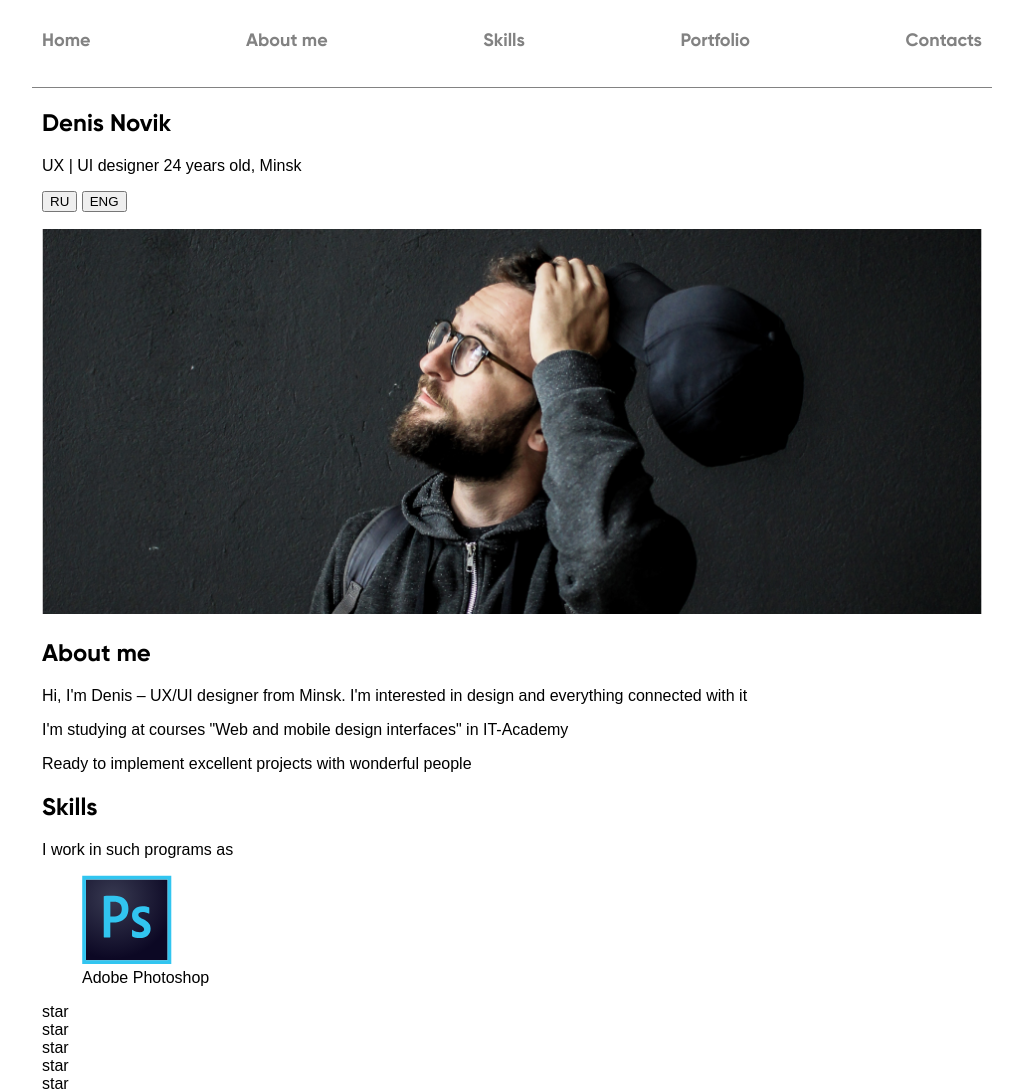
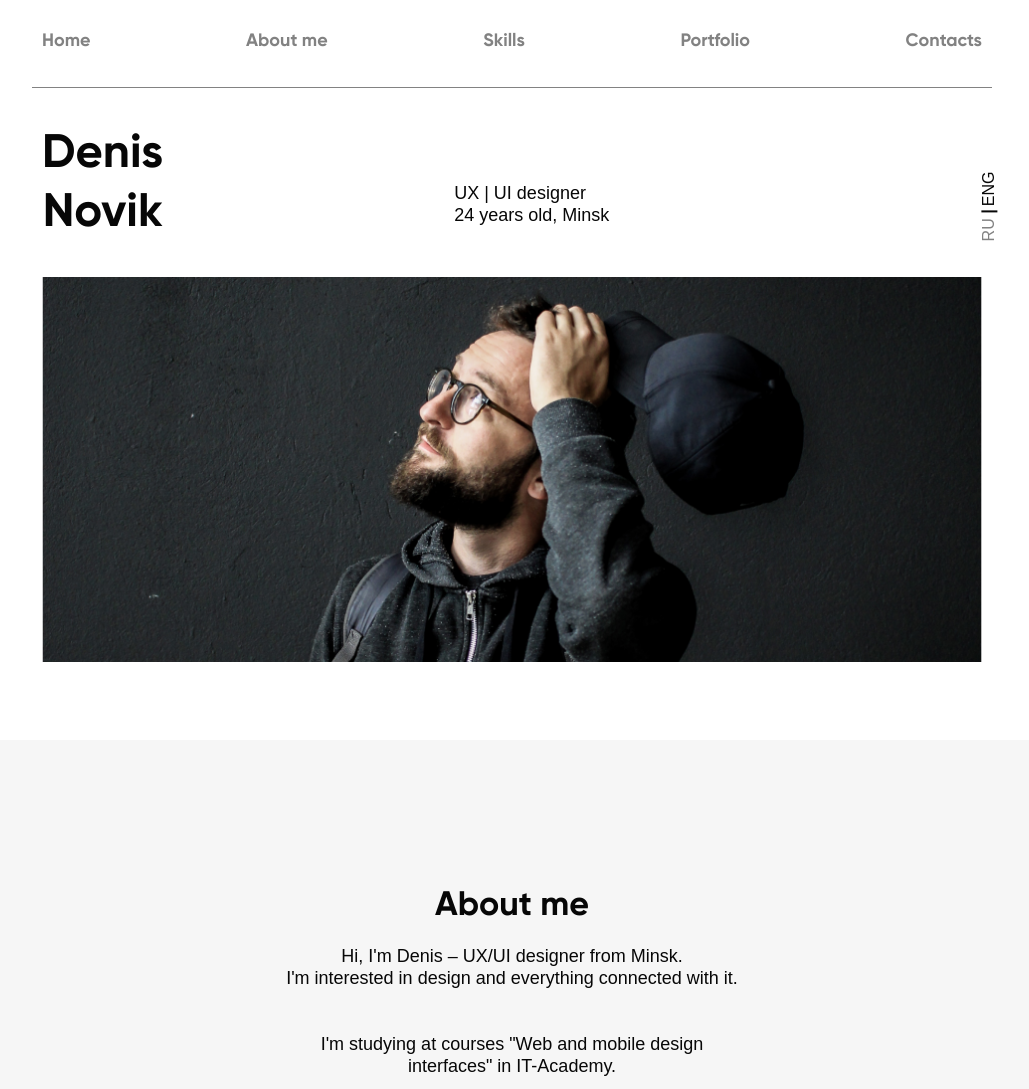
Before and after one commit to dushmanexzy/Portfolio_lp, a website: page src/index.html in a window 1280 px wide. Shown: the top 1089 px of the page, without its empty margins (128-1157 px from the left). Drawn offline with Linux system fonts and the light colour scheme; files that its build step writes are made by us from their sources; a web font is replaced by a local one.

Commit message:
maininfo and about sections + corrects

```diff
--- a/src/index.html
+++ b/src/index.html
@@ -37,36 +37,41 @@
 
     <main class="main">
       <section class="main-info">
-        <div class="container main-info__container">
+        <div class="container main-info__container flex">
           <h1 class="main-info__title section-title">Denis Novik</h1>
 
           <p class="main-info__desc">UX | UI designer
             <span class="main-info__desc--sub">24 years old, Minsk</span>
           </p>
 
-          <p class="main-info__lang">
-            <button class="main-infot__lang--ru">RU</button>
-            <button class="main-info__lang--eng">ENG</button>
-          </p>
+          <div class="main-info__lang flex">
+            <button class="main-info__lang--ru">RU</button>
+            <button class="main-info__lang--eng active">ENG</button>
+          </div>
 
           <img class="main-info__img" src="img/main_photo.png" alt="Denis Novik with a beard and glasses">
         </div>
       </section>
 
       <section class="about">
-        <div class="container about__container">
+        <div class="about__container">
           <h2 class="section-title">About me</h2>
 
-          <p class="about__desc">Hi, I'm Denis – UX/UI designer from Minsk. I'm interested in design and everything
-            connected with it</p>
-          <p class="about__desc">I'm studying at courses "Web and mobile design interfaces" in IT-Academy</p>
-          <p class="about__desc">Ready to implement excellent projects with wonderful people</p>
+          <p class="about__desc">Hi, I'm Denis – UX/UI designer from Minsk.
+            <br>I'm interested in design and everything connected with it.
+          </p>
+          <p class="about__desc">I'm studying at courses "Web and mobile design
+            <br> interfaces" in IT-Academy.
+          </p>
+          <p class="about__desc">Ready to implement excellent projects
+            <br> with wonderful people.
+          </p>
         </div>
       </section>
 
       <section class="skills">
         <div class="container skills__container">
-          <h2 class="section__title">Skills</h2>
+          <h2 class="section-title">Skills</h2>
 
           <p class="skills__subtitle">I work in such programs as</p>
 
--- /dev/null
+++ b/src/scss/components/_about.scss
@@ -0,0 +1,20 @@
+.about__container {
+  padding-top: 115px;
+  padding-bottom: 106px;
+
+  background-color: #f6f6f6;
+}
+
+.about__desc {
+  margin: 0 auto;
+  max-width: 480px;
+
+  font-size: 18px;
+  line-height: 22px;
+  text-align: center;
+  color: #070707;
+}
+
+.about__desc:not(:last-child) {
+  margin-bottom: 44px;
+}
--- a/src/scss/components/_global.scss
+++ b/src/scss/components/_global.scss
@@ -16,7 +16,7 @@ body {
 
   font-family: 'Gilroy', sans-serif;
   font-weight: 500;
-  color: #000;
+  color: #070707;
   background-color: #fff;
 }
 
@@ -49,3 +49,12 @@ a {
   padding: 0 10px;
   max-width: 960px;
 }
+
+.section-title {
+  margin-bottom: 20px;
+
+  font-size: 34px;
+  line-height: 42px;
+  text-align: center;
+  color: #070707;
+}
--- /dev/null
+++ b/src/scss/components/_maininfo.scss
@@ -0,0 +1,70 @@
+.main-info__container {
+  padding-top: 34px;
+  padding-bottom: 78px;
+
+  justify-content: space-between;
+  flex-wrap: wrap;
+
+  background-color: #fff;
+}
+
+.main-info__title {
+  margin: 0;
+  margin-bottom: 36px;
+
+  font-size: 47px;
+  line-height: 59px;
+
+  flex-basis: 10%;
+}
+
+.main-info__desc {
+  margin-top: 60px;
+
+  font-size: 18px;
+  font-weight: 500;
+  line-height: 22px;
+}
+
+.main-info__desc--sub {
+  display: block;
+}
+
+.main-info__lang {
+  margin-top: 15px;
+  padding-bottom: 10px;
+
+  justify-content: center;
+  align-items: flex-end;
+  transform: rotate(-90deg);
+}
+
+.main-info__lang .active {
+  color: #070707;
+}
+
+.main-info__lang--ru,
+.main-info__lang--eng {
+  position: relative;
+
+  font-size: 16px;
+  line-height: 20px;
+
+  color: #828282;
+  border: none;
+  background-color: #fff;
+}
+
+.main-info__lang--eng::before {
+  position: absolute;
+  left: 0;
+  bottom: 50%;
+
+  transform: translateY(50%);
+
+  content: '';
+  width: 2px;
+  height: 16px;
+
+  background-color: #070707;
+}
--- a/src/scss/style.scss
+++ b/src/scss/style.scss
@@ -2,3 +2,5 @@
 @import 'components/global';
 
 @import 'components/header';
+@import 'components/maininfo';
+@import 'components/about';
```
Also changed, not shown: src/css/style.css.
